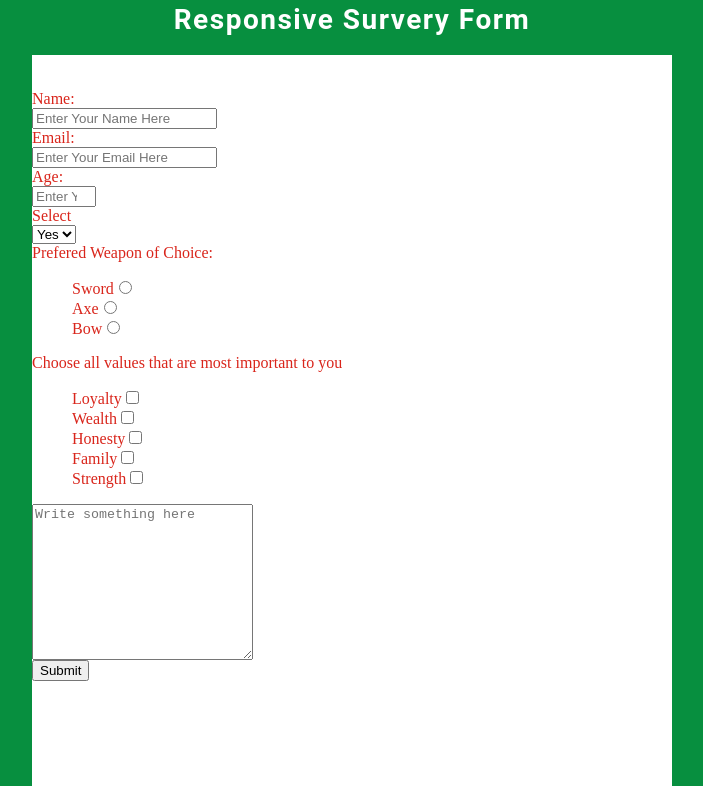
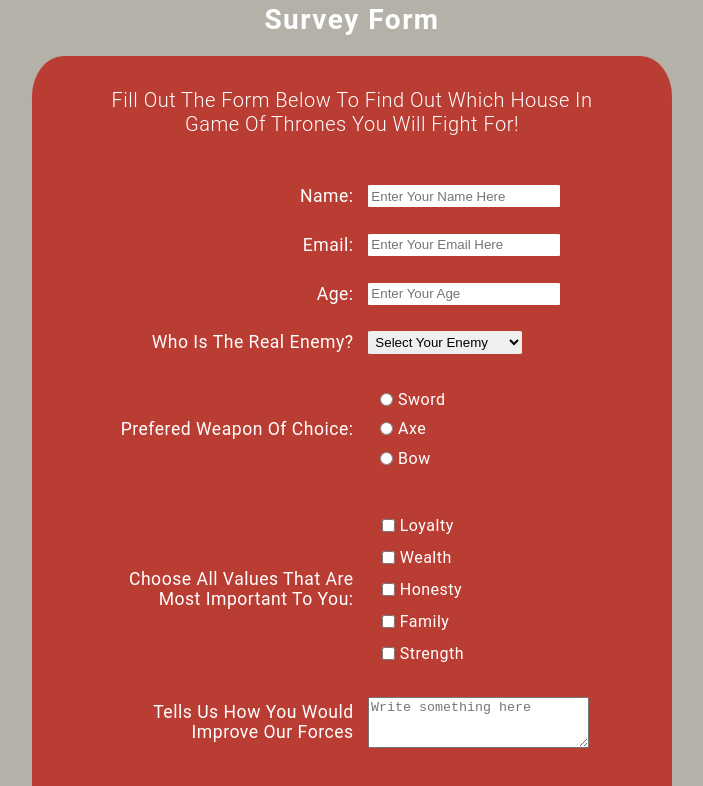
Before and after one commit to dufferbrady/GOT-Survey, a plain HTML site: page index.html in a window 1280 px wide. Shown: the part 90-876 px from the top of the page, without its empty margins (288-991 px from the left). Drawn offline with Linux system fonts and the light colour scheme.

Commit message:
Made more style changes to the survey

```diff
--- a/index.html
+++ b/index.html
@@ -9,13 +9,13 @@
 </head>
 <body>
     <div>
-        <h1 id="title" class="title titleTop">FreeCodeCamp</h1>
-        <h1 id="title" class="title titleBottom">Responsive Survery Form</h1>
+        <h1 id="title" class="title titleTop">Game of Thrones</h1>
+        <h1 id="title" class="title titleBottom">Survey Form</h1>
     </div>
     <div class="container">
-        <p id="description">This will be a survey that is Game of Thrones related.</p>
+        <p id="description">Fill out the form below to find out which house in <br>Game of Thrones you will fight for!</p>
         <form id="survey-form">
-            <div class="pageData">
+            <div class="pageRow">
                 <div class="labels">
                     <label id="name-label" for="firstName">Name:</label>
                 </div>
@@ -23,7 +23,7 @@
                     <input id="name" type="text" name="firstname" placeholder="Enter Your Name Here" required>
                 </div>
             </div>
-            <div class="pageData">
+            <div class="pageRow">
                 <div class="labels">
                     <label id="email-label" for="email">Email:</label>
                 </div>
@@ -31,7 +31,7 @@
                     <input id="email" type="email" name="email" placeholder="Enter Your Email Here" required>
                 </div>
             </div>
-            <div class="pageData">
+            <div class="pageRow">
                 <div class="labels">
                     <label id="number-label" for="age">Age:</label>
                 </div>
@@ -39,45 +39,57 @@
                     <input id="number" min="1" max="100" type="number" name="age" placeholder="Enter Your Age">
                 </div>
             </div>
-            <div class="pageData">
+            <div class="pageRow">
                 <div class="labels">
-                    <label for="">Select</label>
+                    <label id="dropDown-label" for="dropDown">Who is the real enemy?</label>
                 </div>
                 <div class="pageDataRight">
-                    <select id="dropdown">
-                        <option value="Yes">Yes</option>
-                        <option value="No">No</option>
+                    <select id="dropDown">
+                        <option value="" disabled selected>Select Your Enemy</option>
+                        <option value="1">The White Walkers</option>
+                        <option value="2">The Lannisters</option>
+                        <option value="3">The Targaryens</option>
+                        <option value="4">The Wildlings</option>
                     </select>
                 </div>
             </div>
-            <div class="pageData">
+            <div class="pageRow">
                 <div class="labels">
-                    <label for="weaponChoice">Prefered Weapon of Choice:</label>
+                    <label id="weapons-label" for="weaponChoice">Prefered Weapon of Choice:</label>
                 </div>
                 <div class="pageDataRight">
                     <ul style="list-style: none;">
-                        <li><label for="weaponOne">Sword<input type="radio" name="weapons" id="weaponOne" value="sword" class="weapons"></label></li>
-                        <li><label for="weaponTwo">Axe<input type="radio" name="weapons" id="weaponTwo" value="axe" class="weapons"></label></li>
-                        <li><label for="weaponThree">Bow<input type="radio" name="weapons" id="weaponThree" value="bow" class="weapons"></label></li>
+                        <li class="list-item"><input type="radio" name="weapons" id="weaponOne" value="sword" class="weapons"><label for="weaponOne">Sword</label></li>
+                        <li class="list-item"><input type="radio" name="weapons" id="weaponTwo" value="axe" class="weapons"><label for="weaponTwo">Axe</label></li>
+                        <li class="list-item"><input type="radio" name="weapons" id="weaponThree" value="bow" class="weapons"><label for="weaponThree">Bow</label></li>
                     </ul>
                 </div>
             </div>
-            <div class="pageData">
+            <div class="pageRow">
                 <div class="labels">
-                    <label for="Values">Choose all values that are most important to you</label>
+                    <label id="values-label" for="Values">Choose all values that are most important to you:</label>
                 </div>
-                <ul style="list-style: none;">
-                    <li><label for="choiceOne">Loyalty<input type="checkbox" id="choiceOne" name="choiceOne" value="Loyalty"></label></li>
-                    <li><label for="choiceTwo">Wealth<input type="checkbox" id="choiceTwo" name="choiceTwo" value="Wealth"></label></li>
-                    <li><label for="choiceThree">Honesty<input type="checkbox" id="choiceThree" name="choiceThree" value="Honesty"></label></li>
-                    <li><label for="choiceFour">Family<input type="checkbox" id="choiceFour" name="choiceFour" value="Family"></label></li>
-                    <li><label for="choiceFive">Strength<input type="checkbox" id="choiceFive" name="choiceFive" value="Strength"></label></li>
-                </ul>
+                <div class="pageDataRight">
+                    <ul style="list-style: none;">
+                        <li class="list-item"><input type="checkbox" id="choiceOne" name="choiceOne" value="Loyalty" class="values"><label class="list-label" for="choiceOne">Loyalty</label></li>
+                        <li class="list-item"><input type="checkbox" id="choiceTwo" name="choiceTwo" value="Wealth" class="values"><label class="list-label" for="choiceTwo">Wealth</label></li>
+                        <li class="list-item"><input type="checkbox" id="choiceThree" name="choiceThree" value="Honesty" class="values"><label class="list-label" for="choiceThree">Honesty</label></li>
+                        <li class="list-item"><input type="checkbox" id="choiceFour" name="choiceFour" value="Family" class="values"><label class="list-label" for="choiceFour">Family</label></li>
+                        <li class="list-item"><input type="checkbox" id="choiceFive" name="choiceFive" value="Strength" class="values"><label class="list-label" for="choiceFive">Strength</label></li>
+                    </ul>
+                </div>
             </div>
-            <div>
-              <textarea name="textarea" rows="10" cols="25" placeholder="Write something here"></textarea>
+            <div class="pageRow">
+                <div class="labels">
+                    <label for="commentSection" id="text-label">Tells us how you would improve our forces</label>
+                </div>
+                <div class="pageDataRight">
+                    <textarea name="textarea" rows="3" cols="25" placeholder="Write something here"></textarea>
+                </div>
             </div>
-         <button type="submit" id="submit">Submit</button>
+            <div class="pageRow">
+                <button type="submit" id="submit">Submit</button>
+            </div>
         </form>
     </div>
 
--- a/style.css
+++ b/style.css
@@ -1,5 +1,5 @@
 body {
-    background-color: #078F3F;
+    background-color: #B4B2A8;
   }
 
 .title {
@@ -20,16 +20,137 @@ body {
 }
 
 .container {
-  background-color: white;
+  background-color: #BA3D33;
   width: 50vw;
-  height: 125vh;
+  height: auto;
   margin: 0 auto;
-  color:#D9251B;
+  color:white;
+  font-family: 'Roboto', sans-serif;
+  border-radius: 5%;
+  text-transform: capitalize;
+  letter-spacing: 0.5px;
 }
 
 #description {
-  color: white;
-  font-family: 'Roboto', sans-serif;
   font-weight: 300;
+  font-size: 125%;
   text-align: center;
+  padding-top: 5%;
+  padding-bottom: 2.5%;
 }
+
+.pageRow {
+    display: flex;
+    flex-direction: row;
+    justify-content: center;
+}
+
+.labels {
+    width: 45%;
+    display: flex;
+    flex-direction: row;
+    justify-content: flex-end;
+    align-items: center;
+    text-align: right;
+    font-size: 110%;
+}
+
+.pageDataRight {
+    width: 40%;
+    display: flex;
+    flex-direction: row;
+    justify-content: flex-start;
+    align-items: center;
+}
+
+ul {
+    padding: 0;
+}
+
+#name-label {
+    margin: 5%;
+}
+
+#name {
+    width:75%;
+    padding: 0.25em;
+    border-radius: 2%;
+    border: none;
+}
+
+#email-label {
+    margin: 5%;
+}
+
+#email {
+    width: 75%;
+    padding: 0.25em;
+    border-radius: 2%;
+    border: none;
+}
+
+#number-label {
+    margin: 5%;
+}
+
+#number {
+    width: 75%;
+    padding: 0.25em;
+    border-radius: 2%;
+    border: none;
+}
+
+#dropDown-label {
+    margin: 5%;
+}
+
+#dropDown {
+    padding: 0.25em;
+    width: 60%;
+    border-radius: 2%;
+    border: none;
+}
+
+#weapons-label {
+    padding: 5%;
+}
+
+.weapons {
+    margin: 3px 5px;
+}
+
+#values-label {
+    padding: 5%;
+}
+
+.values {
+    margin: 3px 5px;
+}
+
+#text-label {
+    padding: 5%;
+
+}
+
+.list-item {
+    max-width: 100%;
+    display: flex;
+    flex-flow: row nowrap;
+    justify-content: flex-start;
+    align-items: center;
+    margin: 5%;
+    padding: 5%;
+}
+
+#submit {
+    padding: 1.5% 5%;
+    margin-top: 5%;
+    margin-bottom: 5%;
+    border-radius: 3%;
+    background-color: #052D72;
+    border: none;
+    color: white;
+    font-family: 'Roboto', sans-serif;
+    text-transform: capitalize;
+    font-size: 125%;
+}
```
